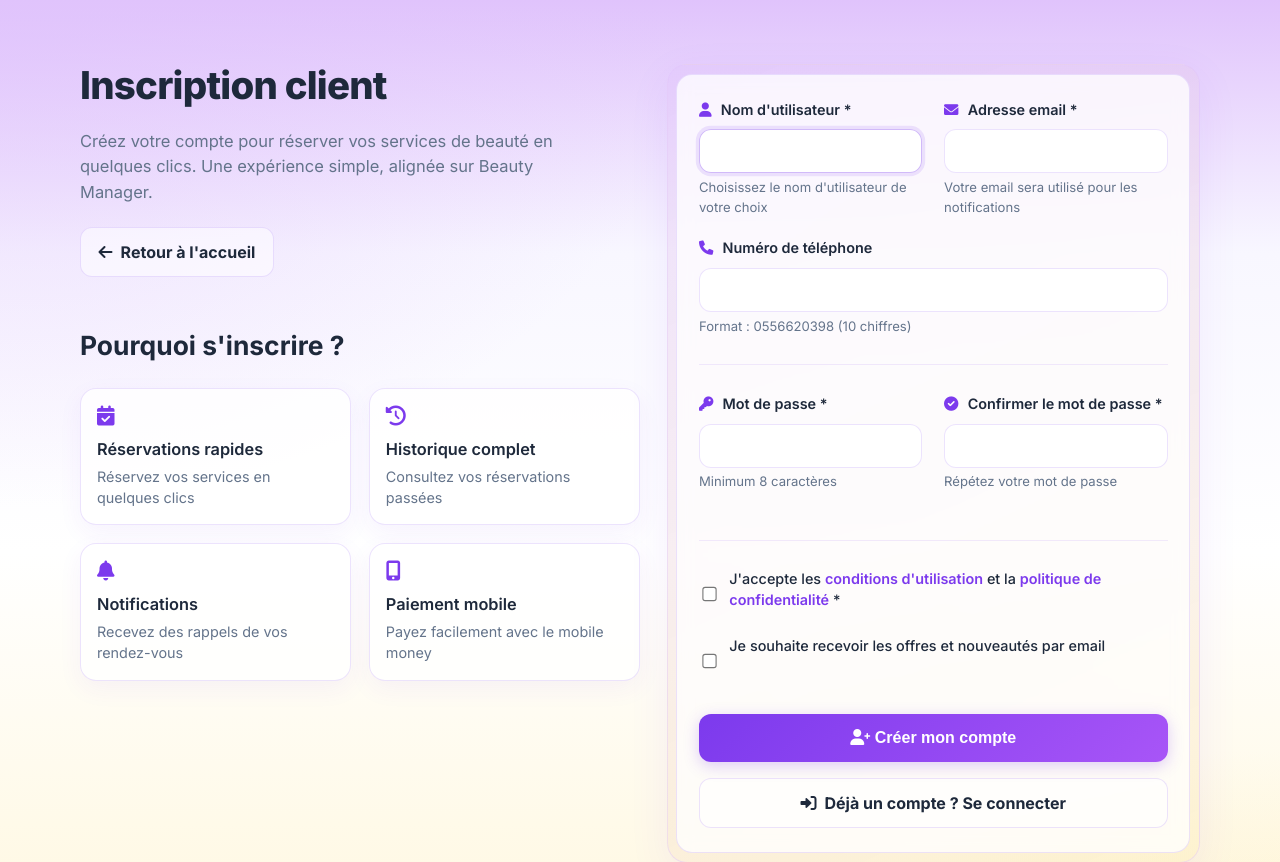
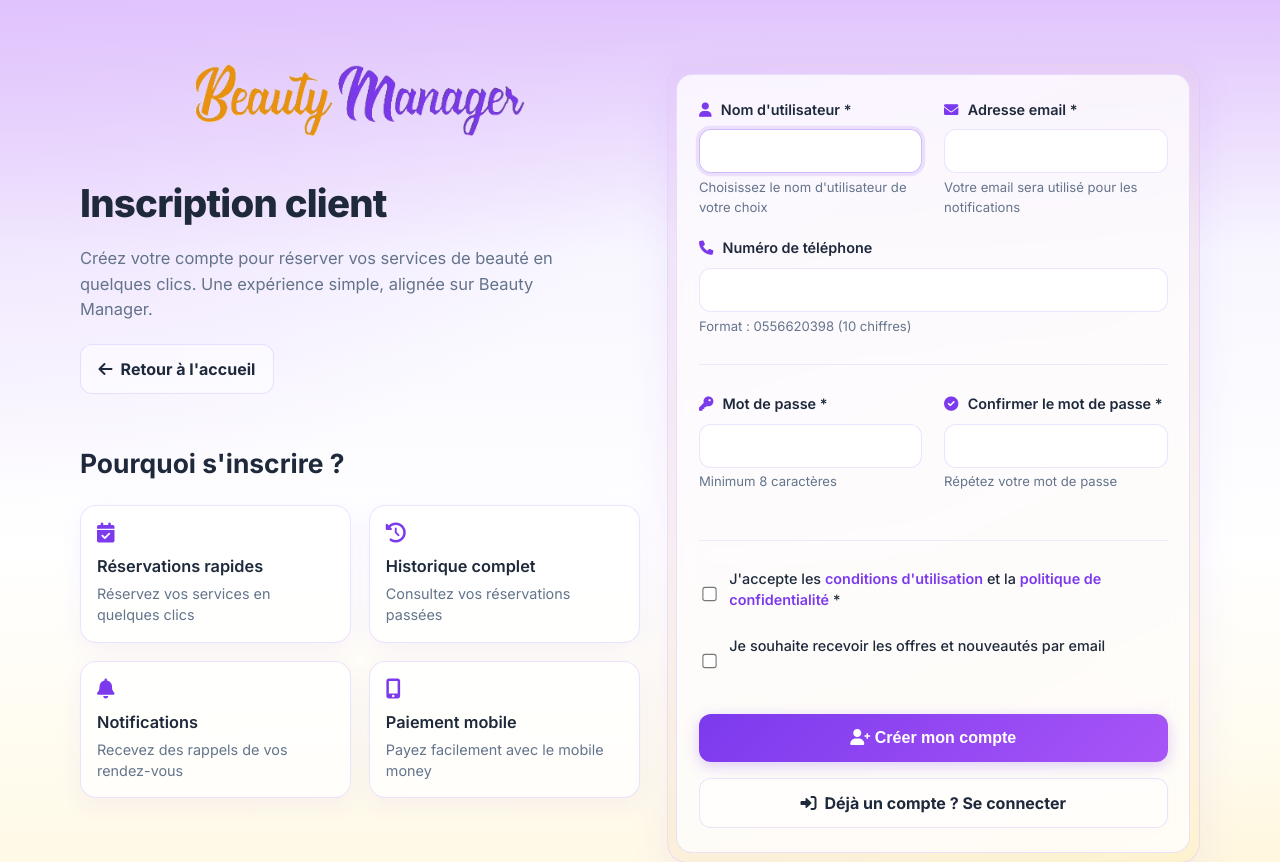
Before and after one commit to irraisaac16-code/Beauty-manager, a Django app: page /inscription/client/ in a window 1280 px wide. Shown: the top 862 px of the page. Run offline with Django 5.2, Linux system fonts and the light colour scheme.

Commit message:
ui(register): ajouter le logo image en haut des pages d'inscription
Co-authored-by: Cursor <cursoragent@cursor.com>

```diff
--- a/manager/static/manager/theme-inscription.css
+++ b/manager/static/manager/theme-inscription.css
@@ -36,6 +36,20 @@ main.theme-reg h2 {
     display: flex;
     flex-direction: column;
     gap: 1.35rem;
+}
+
+.reg-brand {
+    display: flex;
+    justify-content: center;
+    margin: 0 0 0.25rem;
+}
+
+.reg-brand img {
+    display: block;
+    height: clamp(56px, 8vw, 92px);
+    width: auto;
+    max-width: min(520px, 100%);
+    object-fit: contain;
 }
 
 .reg-intro h1 {
--- a/manager/templates/manager/register_client.html
+++ b/manager/templates/manager/register_client.html
@@ -1,4 +1,5 @@
 {% extends 'manager/base.html' %}
+{% load static %}
 
 {% block navbar %}{% endblock %}
 
@@ -9,6 +10,9 @@
     <div class="reg-wrap">
         <section class="reg-hero">
             <div class="reg-intro">
+                <div class="reg-brand" aria-label="Beauty Manager">
+                    <img src="{% static 'manager/brand-wordmark.png' %}?v=1" alt="Beauty Manager">
+                </div>
                 <h1>Inscription client</h1>
                 <p>
                     Créez votre compte pour réserver vos services de beauté en quelques clics.
--- a/manager/templates/manager/register_coiffeuse.html
+++ b/manager/templates/manager/register_coiffeuse.html
@@ -1,4 +1,5 @@
 {% extends 'manager/base.html' %}
+{% load static %}
 
 {% block navbar %}{% endblock %}
 
@@ -9,6 +10,9 @@
     <div class="reg-wrap">
         <section class="reg-hero">
             <div class="reg-intro">
+                <div class="reg-brand" aria-label="Beauty Manager">
+                    <img src="{% static 'manager/brand-wordmark.png' %}?v=1" alt="Beauty Manager">
+                </div>
                 <h1>Inscription esthéticienne</h1>
                 <p>
                     Rejoignez le réseau Beauty Manager : proposez vos services, gérez vos rendez-vous
```
